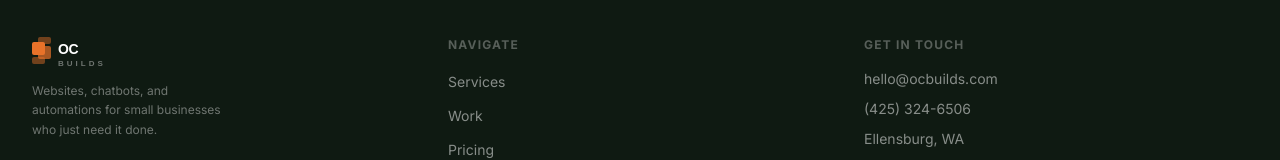
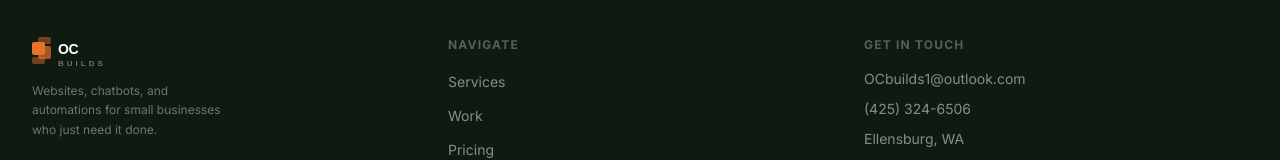
Before and after one commit to johnnyoconnormain-cmyk/oc-builds, a React (Vite) app: page / in a window 1280 px wide. Shown: the part 6285-6445 px from the top of the page. Built offline with nearby package versions, Linux system fonts and the light colour scheme; no server answers; a web font is replaced by a local one.

Commit message:
Update email to OCbuilds1@outlook.com
Co-Authored-By: Claude Sonnet 4.6 <noreply@anthropic.com>

```diff
--- a/src/components/Contact.jsx
+++ b/src/components/Contact.jsx
@@ -50,7 +50,7 @@ export default function Contact() {
       setStatus('success')
     } catch {
       setStatus('error')
-      setErrorMsg('Something went wrong. Email me directly at hello@ocbuilds.com.')
+      setErrorMsg('Something went wrong. Email me directly at OCbuilds1@outlook.com.')
     }
   }
 
--- a/src/components/Footer.jsx
+++ b/src/components/Footer.jsx
@@ -44,8 +44,8 @@ export default function Footer() {
             <h4 className="text-white/30 text-xs font-bold tracking-widest uppercase mb-4">Get In Touch</h4>
             <ul className="space-y-2.5 text-sm text-white/50">
               <li>
-                <a href="mailto:hello@ocbuilds.com" className="hover:text-white transition-colors">
-                  hello@ocbuilds.com
+                <a href="mailto:OCbuilds1@outlook.com" className="hover:text-white transition-colors">
+                  OCbuilds1@outlook.com
                 </a>
               </li>
               <li>
```
